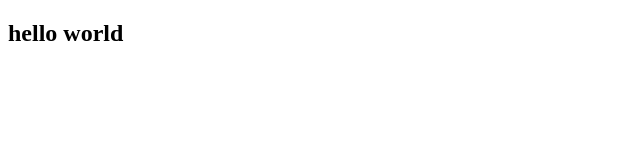
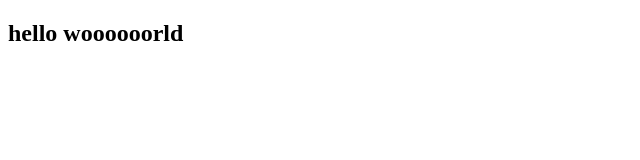
Before and after one commit to cryptokz/lecture-2-1, a plain HTML site: page index.html in a window 1280 px wide. Shown: the whole page, without its empty margins (0-640 px from the left). Drawn offline with Linux system fonts and the light colour scheme.

Commit message:
change my life

```diff
--- a/index.html
+++ b/index.html
@@ -7,7 +7,7 @@
 	<title>Document</title>
 </head>
 <body>
-	<h2>hello world</h2>
+	<h2>hello woooooorld</h2>
 
 
 </body>
```
